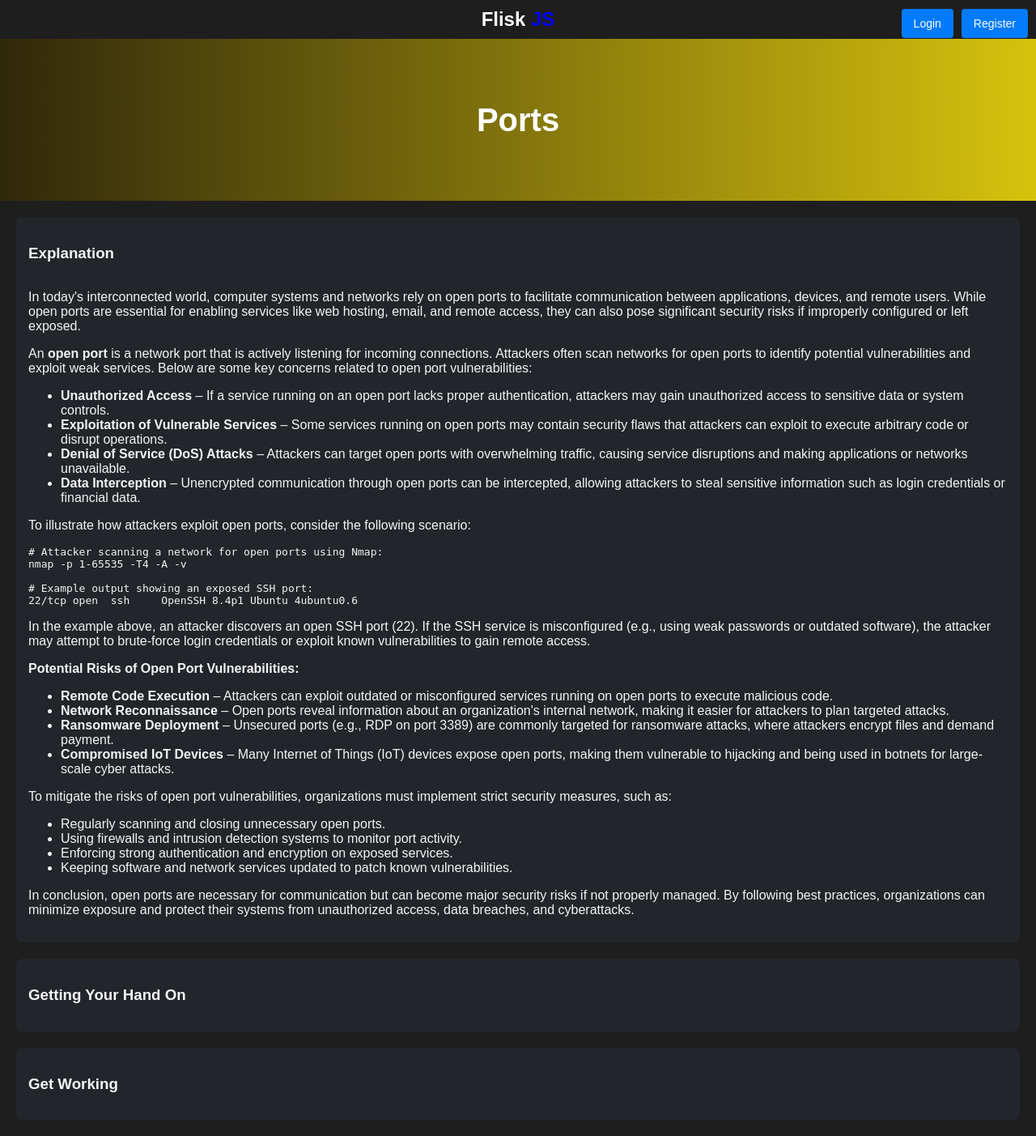
After one commit to Victorydevlo/Flisk-Vulnerable-Website, a PHP site: page /components/advance/port.php in a window 1280 px wide, after a click on "Explanation". The commit adds this page. Shown: the whole page at 81% size. Run offline with PHP 8.4, Linux system fonts and the light colour scheme.

Commit message:
new port task

```diff
--- /dev/null
+++ b/components/advance/port.php
@@ -0,0 +1,435 @@
+<?php
+session_start();
+include '../../userinfo/connection.php';
+?>
+
+<!DOCTYPE html>
+<html lang="en">
+
+<head>
+    <meta charset="UTF-8">
+    <meta name="viewport" content="width=device-width, initial-scale=1.0">
+    <title>Flisk</title>
+    <script src="https://cdnjs.cloudflare.com/ajax/libs/font-awesome/6.0.0/js/all.min.js"></script>
+</head>
+
+<body>
+    <div class="navbar">
+        <div class="logo">
+            <a href="../../index.php" style="color: white; text-decoration: none;">
+                <span>Flisk</span>
+                <span style="color: blue;">JS</span>
+            </a>
+        </div>
+        <div class="auth-buttons">
+            <?php if (isset($_SESSION['username'])): ?>
+                <span>Welcome, <?php echo htmlspecialchars($_SESSION['username']); ?></span>
+                <div class="user-dropdown">
+                    <button class="user-icon"><i class="fas fa-user-circle"></i></button>
+                    <div class="dropdown-menu">
+                        <a href="../../profile.php"><i class="fas fa-user"></i> Profile</a>
+                        <a href="../../leaderboard.php"><i class="fas fa-trophy"></i> Leaderboard</a>
+                        <a href="../../userinfo/logout.php" class="logout"><i class="fas fa-sign-out-alt"></i> Log Out</a>
+                    </div>
+                </div>
+            <?php else: ?>
+                <a href="../../userinfo/login.php"><button>Login</button></a>
+                <a href="../../userinfo/register.php"><button>Register</button></a>
+            <?php endif; ?>
+        </div>
+    </div>
+
+    <div class="header">
+        <div class="title">Ports</div>
+    </div>
+
+    <div class="task">
+        <div class="task-header" onclick="toggleContent('content1')">
+            <h3>Explanation</h3>
+        </div>
+        <div class="task-content" id="content1">
+            <p> In today's interconnected world, computer systems and networks rely on open ports to facilitate
+                communication between applications, devices, and remote users. While open ports are essential for
+                enabling services like web hosting, email, and remote access, they can also pose significant security
+                risks if improperly configured or left exposed. </p>
+
+            <p> An <strong>open port</strong> is a network port that is actively listening for incoming connections.
+                Attackers often scan networks for open ports to identify potential vulnerabilities and exploit weak
+                services. Below are some key concerns related to open port vulnerabilities: </p>
+
+            <ul>
+                <li><strong>Unauthorized Access</strong> – If a service running on an open port lacks proper
+                    authentication, attackers may gain unauthorized access to sensitive data or system controls.</li>
+                <li><strong>Exploitation of Vulnerable Services</strong> – Some services running on open ports may
+                    contain security flaws that attackers can exploit to execute arbitrary code or disrupt operations.
+                </li>
+                <li><strong>Denial of Service (DoS) Attacks</strong> – Attackers can target open ports with overwhelming
+                    traffic, causing service disruptions and making applications or networks unavailable.</li>
+                <li><strong>Data Interception</strong> – Unencrypted communication through open ports can be
+                    intercepted, allowing attackers to steal sensitive information such as login credentials or
+                    financial data.</li>
+            </ul>
+
+            <p> To illustrate how attackers exploit open ports, consider the following scenario: </p>
+
+            <pre>
+# Attacker scanning a network for open ports using Nmap:
+nmap -p 1-65535 -T4 -A -v <target_ip>
+
+# Example output showing an exposed SSH port:
+22/tcp open  ssh     OpenSSH 8.4p1 Ubuntu 4ubuntu0.6
+</pre>
+
+            <p> In the example above, an attacker discovers an open SSH port (22). If the SSH service is misconfigured
+                (e.g., using weak passwords or outdated software), the attacker may attempt to brute-force login
+                credentials or exploit known vulnerabilities to gain remote access.</p>
+
+            <p> <strong>Potential Risks of Open Port Vulnerabilities:</strong> </p>
+
+            <ul>
+                <li><strong>Remote Code Execution</strong> – Attackers can exploit outdated or misconfigured services
+                    running on open ports to execute malicious code.</li>
+                <li><strong>Network Reconnaissance</strong> – Open ports reveal information about an organization's
+                    internal network, making it easier for attackers to plan targeted attacks.</li>
+                <li><strong>Ransomware Deployment</strong> – Unsecured ports (e.g., RDP on port 3389) are commonly
+                    targeted for ransomware attacks, where attackers encrypt files and demand payment.</li>
+                <li><strong>Compromised IoT Devices</strong> – Many Internet of Things (IoT) devices expose open ports,
+                    making them vulnerable to hijacking and being used in botnets for large-scale cyber attacks.</li>
+            </ul>
+
+            <p> To mitigate the risks of open port vulnerabilities, organizations must implement strict security
+                measures, such as: </p>
+
+            <ul>
+                <li>Regularly scanning and closing unnecessary open ports.</li>
+                <li>Using firewalls and intrusion detection systems to monitor port activity.</li>
+                <li>Enforcing strong authentication and encryption on exposed services.</li>
+                <li>Keeping software and network services updated to patch known vulnerabilities.</li>
+            </ul>
+
+            <p> In conclusion, open ports are necessary for communication but can become major security risks if not
+                properly managed. By following best practices, organizations can minimize exposure and protect their
+                systems from unauthorized access, data breaches, and cyberattacks. </p>
+
+        </div>
+    </div>
+
+    <div class="task">
+        <div class="task-header" onclick="toggleContent('content2')">
+            <h3>Getting Your Hand On</h3>
+        </div>
+        <div class="task-content" id="content2">
+            <p>Today, you’ll be testing for vulnerabilities in a simulated bank website. Throughout the session, you’ll
+                be asked a series of questions designed to help you identify and exploit weaknesses within the system.
+            </p>
+            <p>Your goal is to carefully analyze the site and capture the hidden <span class="important">flag</span>,
+                which is worth <span class="important">35 points</span>.</p>
+            <p class="note">Take your time, stay sharp, and try your best to uncover any vulnerabilities. Good luck!</p>
+        </div>
+    </div>
+
+    <div class="task">
+        <div class="task-header" onclick="toggleContent('content3')">
+            <h3>Get Working</h3>
+        </div>
+        <div class="task-content" id="content3">
+
+            <div class="input-container">
+                <p>An unsecured web service is running on a non-standard port. Your goal is to find the open port and retrieve the flag.</p>
+                <strong>Hint:</strong><p> The service is not running on the usual port 80 or 443.</p>
+                <strong>Hint:</strong><p>Tools like nmap or curl might help you find the hidden flag.</p>
+                <button id="Hint" onclick="showHint()">python3 -m http.server 8081</button>
+            </div>
+            <form id="flagForm" action="filechecker/portsub.php" method="POST">
+                <div class="input-container">
+
+                    <p>Click the button to get the VNC IP and Port</p>
+                    <button id="vncButton" onclick="showVncInfo()">Get VNC IP & Port</button>
+                    <div id="vncResult" class="result" style="display: none;"></div>
+                    <p>Type the flag below</p>
+                    <input type="text" id="userInput" autocomplete="off" name="flag1"
+                        placeholder="Type your answer here..." required>
+                    <button type="button" id="submitBtn">Submit</button>
+                    <p class="result" id="result"></p>
+                    <p id="loadingMessage" style="display:none;">Submitting your flag...</p>
+
+                </div>
+            </form>
+        </div>
+    </div>
+
+    <script>
+
+        function showVncInfo() {
+            var button = document.getElementById("vncButton");
+            var resultDiv = document.getElementById("vncResult");
+
+            button.style.display = "none";
+            resultDiv.style.display = "block";
+            resultDiv.innerText = "Loading VNC IP and Port...";
+
+            let dots = 0;
+            let interval = setInterval(() => {
+                dots = (dots + 1) % 4;
+                resultDiv.innerText = "Loading VNC IP and Port" + ".".repeat(dots);
+            }, 500);
+
+
+            setTimeout(() => {
+                clearInterval(interval);
+                resultDiv.innerText = "VNC IP and Port: 132.145.31.21:5902";
+            }, 5000);
+        }
+        function toggleContent(id) {
+            const content = document.getElementById(id);
+            content.style.display = content.style.display === 'block' ? 'none' : 'block';
+        }
+
+        function submitFlag(inputId, resultId, buttonId, loadingId, flagName) {
+            const input = document.getElementById(inputId);
+            const result = document.getElementById(resultId);
+            const button = document.getElementById(buttonId);
+            const loadingMessage = document.getElementById(loadingId);
+
+            result.style.color = 'orange';
+            result.textContent = 'Submitting your flag...';
+            loadingMessage.style.display = 'inline';
+
+            fetch('filechecker/portsub.php', {
+                method: 'POST',
+                headers: { 'Content-Type': 'application/x-www-form-urlencoded' },
+                body: `${flagName}=${encodeURIComponent(input.value.trim())}`
+            })
+                .then(response => response.json())
+                .then(data => {
+                    if (data.status === 'success') {
+                        result.style.color = 'green';
+                        result.textContent = data.message;
+                        input.disabled = true;
+                        button.disabled = true;
+                    } else {
+                        result.style.color = 'red';
+                        result.textContent = data.message;
+                    }
+                    loadingMessage.style.display = 'none';
+                })
+                .catch(error => {
+                    console.error('Error:', error);
+                    result.style.color = 'red';
+                    result.textContent = 'Something went wrong, please try again.';
+                    loadingMessage.style.display = 'none';
+                });
+        }
+
+        document.getElementById('submitBtn').addEventListener('click', function (e) {
+            e.preventDefault();
+            submitFlag('userInput', 'result', 'submitBtn', 'loadingMessage', 'flag1');
+        });
+
+    </script>
+    <style>
+        .header {
+            height: 200px;
+            background: linear-gradient(to right, rgb(48, 40, 11), rgb(214, 194, 13));
+            display: flex;
+            align-items: center;
+            justify-content: center;
+        }
+
+        .header .title {
+            color: white;
+            font-size: 2.5em;
+            font-weight: bold;
+        }
+
+        .task {
+            margin: 20px;
+            background-color: rgb(34, 37, 42);
+            padding: 15px;
+            border-radius: 8px;
+        }
+
+        .task-header {
+            display: flex;
+            justify-content: space-between;
+            align-items: center;
+            cursor: pointer;
+        }
+
+        .task-header:hover {
+            color: rgb(105, 105, 105);
+        }
+
+        .task-content {
+            margin-top: 10px;
+            display: none;
+        }
+
+        .task-content img {
+            max-width: 100%;
+            border-radius: 8px;
+        }
+
+        .input-container {
+            margin-top: 10px;
+
+        }
+
+        .input-container input {
+            padding: 8px;
+            border: 1px solid #94a3b8;
+            border-radius: 4px;
+            width: 90%;
+            color: #1e293b;
+
+
+        }
+
+        .result {
+            margin-top: 10px;
+            font-weight: bold;
+        }
+
+        input[type="text"],
+        {
+        margin-bottom: 15px;
+        padding: 10px;
+        font-size: 16px;
+        border: 1px solid #ccc;
+        border-radius: 4px;
+        text-align: center
+        }
+
+        button {
+            background-color: #007bff;
+            border-radius: 10px;
+            cursor: pointer;
+            border: none;
+            padding: 15px 32px;
+            float: center;
+            margin-top: 10px;
+        }
+
+        .auth-buttons {
+            display: flex;
+            align-items: center;
+            gap: 10px;
+        }
+
+        .auth-buttons button {
+            background-color: #007bff;
+            color: white;
+            border: none;
+            padding: 10px 15px;
+            border-radius: 4px;
+            cursor: pointer;
+            font-size: 14px;
+        }
+
+        .auth-buttons button:hover {
+            background-color: #0056b3;
+        }
+
+        .user-dropdown {
+            position: relative;
+            display: inline-block;
+        }
+
+        .dropdown-menu {
+            display: none;
+            position: absolute;
+            right: 0;
+            background-color: #333;
+            border-radius: 8px;
+            min-width: 150px;
+            box-shadow: 0px 4px 8px rgba(0, 0, 0, 0.2);
+        }
+
+        .dropdown-menu a {
+            display: flex;
+            align-items: center;
+            gap: 8px;
+            color: white;
+            text-decoration: none;
+            padding: 10px;
+            transition: background 0.3s;
+        }
+
+        .dropdown-menu a:hover {
+            background: #444;
+        }
+
+        .logout {
+            color: red !important;
+            font-weight: bold;
+        }
+
+        .logout:hover {
+            background: darkred;
+        }
+
+        .user-icon {
+            background: none;
+            border: none;
+            cursor: pointer;
+            color: white;
+            font-size: 1.5rem;
+        }
+
+        .user-dropdown:hover .dropdown-menu {
+            display: block;
+        }
+    </style>
+
+</body>
+
+</html>
+
+
+
+<style>
+    body {
+        margin: 0;
+        font-family: Arial, sans-serif;
+        background-color: #1e1e1e;
+        color: #f4f4f4;
+    }
+
+    .navbar {
+        display: flex;
+        justify-content: center;
+        align-items: center;
+        color: #f4f4f4;
+        padding: 10px 20px;
+        position: relative;
+        z-index: 2;
+    }
+
+    .navbar .logo {
+        font-size: 24px;
+        font-weight: bold;
+        flex-grow: center;
+    }
+
+
+    .navbar .auth-buttons {
+        position: absolute;
+        right: 10px;
+        display: flex;
+        gap: 10px;
+    }
+
+    .navbar .auth-buttons button {
+        background-color: #007bff;
+        color: white;
+        border: none;
+        padding: 10px 15px;
+        border-radius: 4px;
+        cursor: pointer;
+        font-size: 14px;
+    }
+
+    .navbar .auth-buttons button:hover {
+        background-color: #0056b3;
+    }
+</style>
--- a/components/advancehack.php
+++ b/components/advancehack.php
@@ -175,7 +175,7 @@ session_start();
                 <h3 style="margin-bottom: 10px; font-size: 1.2rem;">Ports</h3>
                 <p style="font-size: 0.9rem; color:rgb(163, 163, 163);"> Exploit and scan for open ports
                 </p>
-                <a href="advance/unionselect.php"
+                <a href="advance/port.php"
                     style="display: inline-block; padding: 5px 10px; margin-top: 10px; color: #fff; text-decoration: none; border: 2px solid transparent; border-image: linear-gradient(90deg, rgb(52, 52, 52), rgb(103, 103, 103), rgb(65, 65, 65)); border-radius: 20px; border-image-slice: 1;">Learn
                     More</a>
             </div>
```
